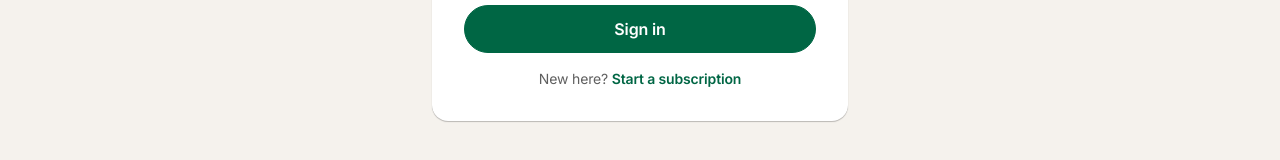
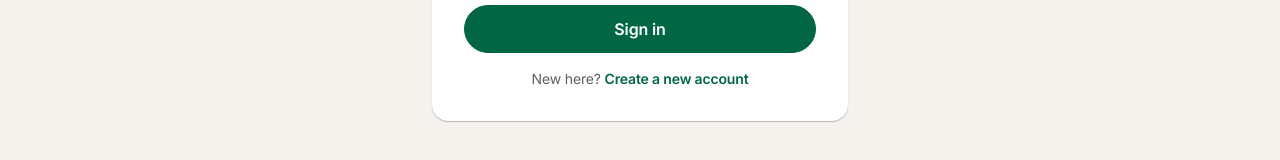
Before and after one commit to mikaelguillin/neighborhood-tasting-menu, a Next.js app in the folder apps/customer-web/: page /sign-in in a window 1280 px wide. Shown: the part 535-695 px from the top of the page. Built offline with nearby package versions, Linux system fonts and the light colour scheme; no server answers.

Commit message:
Fix wording in sign in form

```diff
--- a/apps/customer-web/src/app/sign-in/sign-in-form.tsx
+++ b/apps/customer-web/src/app/sign-in/sign-in-form.tsx
@@ -66,8 +66,8 @@ export function SignInForm() {
         </Button>
         <p className="text-center text-sm text-foreground/70">
           New here?{" "}
-          <Link href="/plans" className="font-semibold text-primary hover:underline">
-            Start a subscription
+          <Link href="#" className="font-semibold text-primary hover:underline">
+            Create a new account
           </Link>
         </p>
       </div>
```
